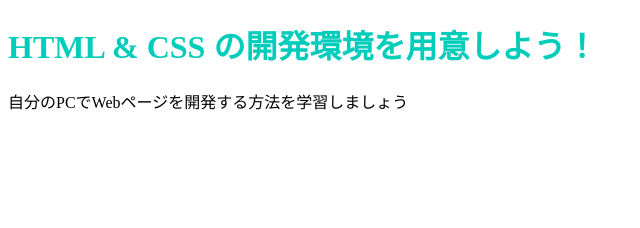
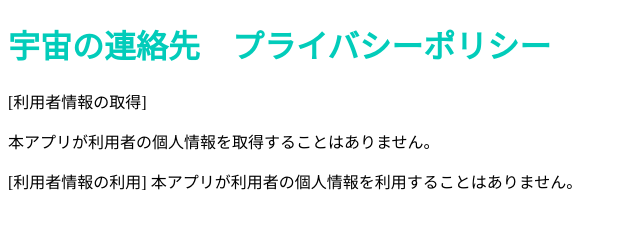
Before and after one commit to cupcake117/SpaceofAddress, a plain HTML site: page index.html in a window 1280 px wide. Shown: the whole page, without its empty margins (0-640 px from the left). Drawn offline with Linux system fonts and the light colour scheme.

Commit message:
Update index.html

```diff
--- a/index.html
+++ b/index.html
@@ -6,7 +6,10 @@
     <link rel="stylesheet" href="stylesheet.css">
   </head>
   <body>
-    <h1 class="title">HTML & CSS の開発環境を用意しよう！</h1>
-    <p>自分のPCでWebページを開発する方法を学習しましょう</p>
+    <h1 class="title">宇宙の連絡先　プライバシーポリシー</h1>
+    <p>[利用者情報の取得]</p>
+    <p>本アプリが利用者の個人情報を取得することはありません。</p>
+    <p>[利用者情報の利用]
+    本アプリが利用者の個人情報を利用することはありません。</p>
   </body>
 </html>
```
